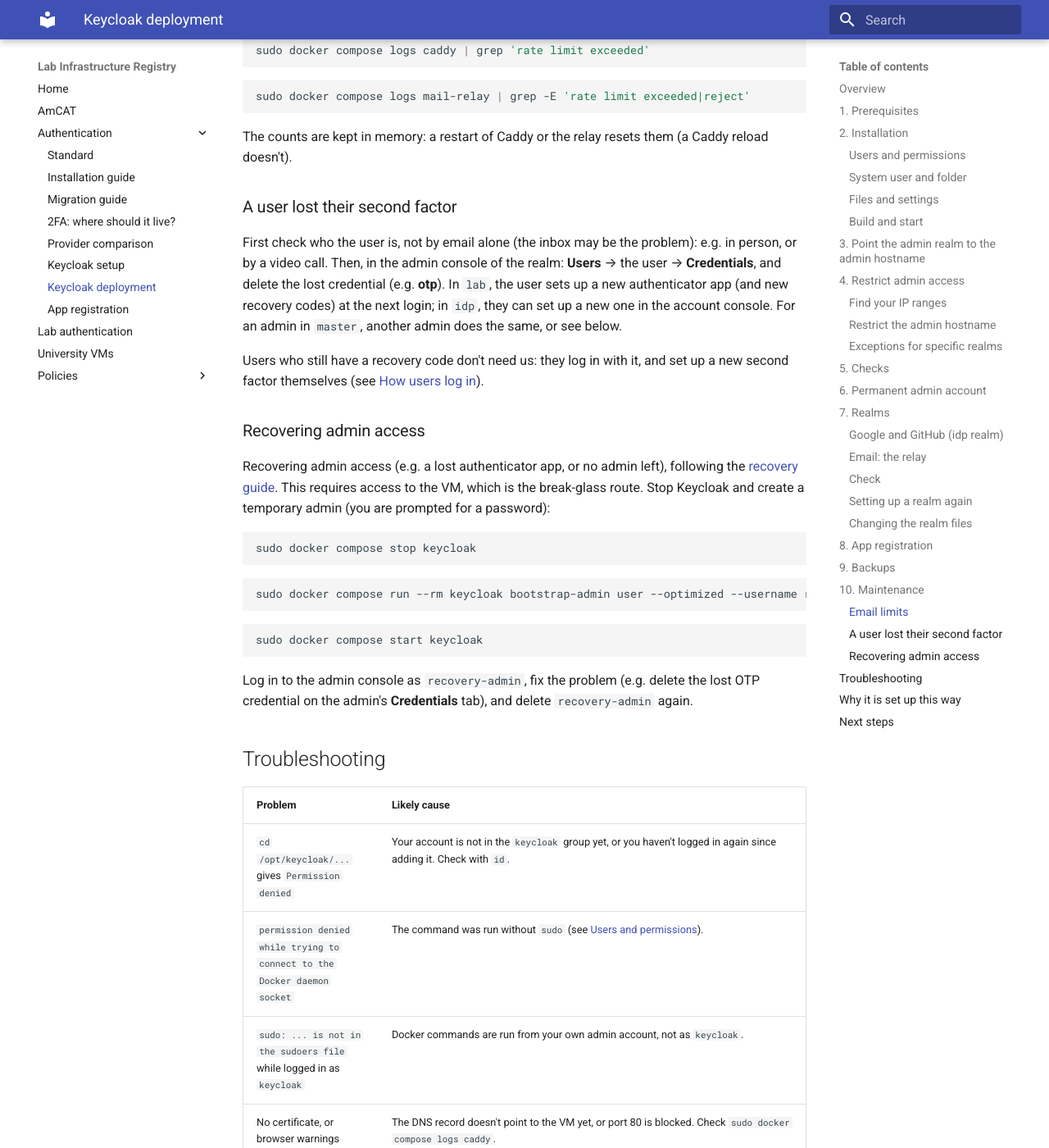
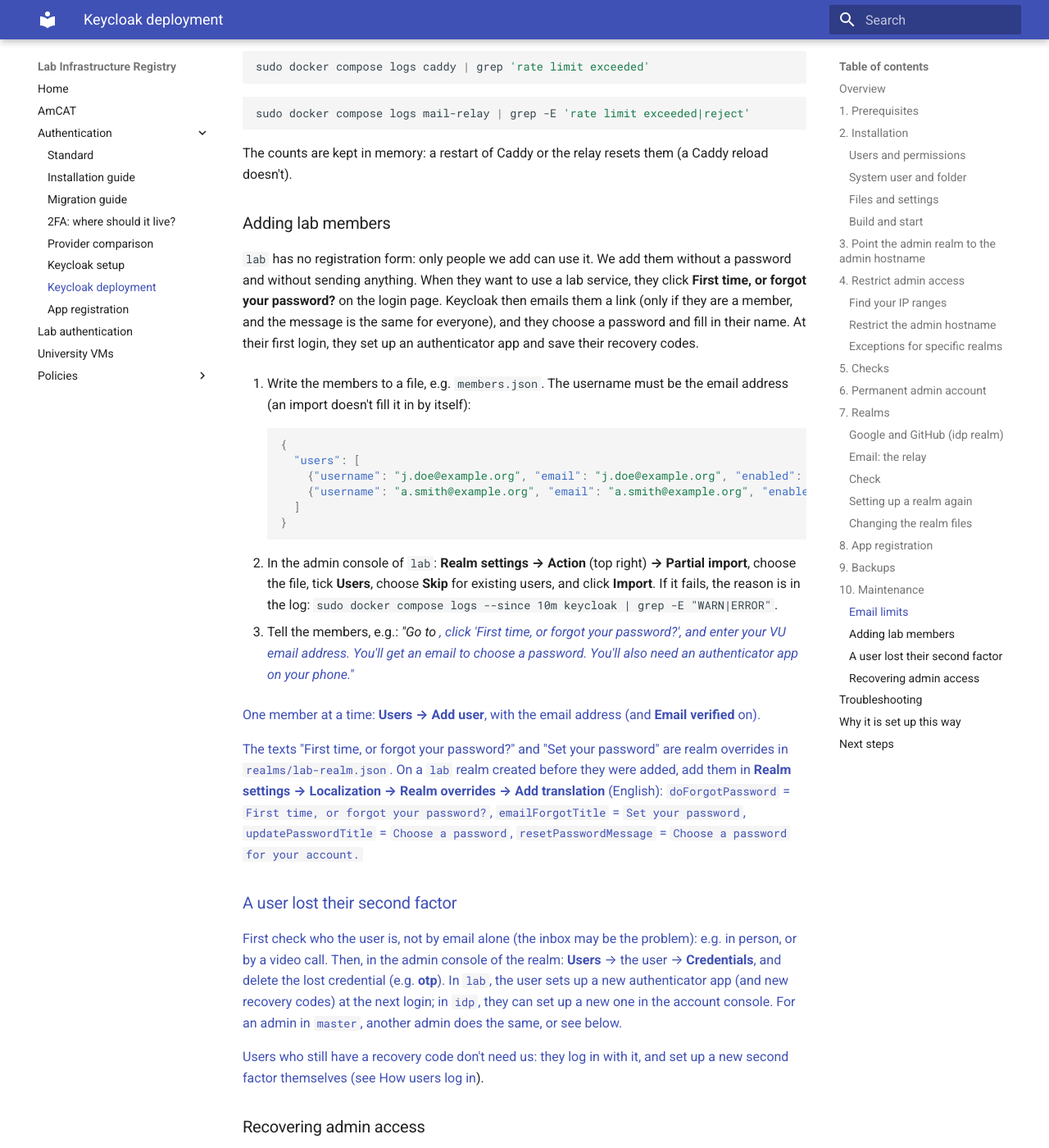
Before and after one commit to kasperwelbers/societal-analytics-lab-infra, an MkDocs documentation site: the page built from docs/keycloak-deploy.md, in a window 1280 px wide and 1400 px high, scrolled down 19488 px. Shown: the whole window at 82% size. Built offline with MkDocs 1.6.1 and Material for MkDocs 9.7.7, drawn with Linux system fonts in a browser that asks for light colours; some of the changed text lies outside the part shown.

Commit message:
Lab realm: members set their own password ("First time?")
- lab members are imported without a password, and nobody sends them
  anything. They click "First time, or forgot your password?" on the
  login page, get a link by email (only members do; the message is the
  same for everyone), choose a password and their name, and set up an
  authenticator app and recovery codes at the first login.
- lab-realm.json: realm overrides for the link and page texts.
- Runbook: "Adding lab members" (import file format with username,
  partial import, message to members, overrides for an existing realm).
- Overview and lab page: "added by us" instead of "by invitation".

Tested on a fresh stack: the whole first-time path, no email for a
non-member, and no login for a member without a password.

Co-Authored-By: Claude Opus 5.5 <noreply@anthropic.com>
Claude-Session: https://claude.ai/code/session_019W6Pqxp2q1zbwJeh2ybKkP

````diff
--- a/docs/keycloak-deploy.md
+++ b/docs/keycloak-deploy.md
@@ -339,7 +339,7 @@ The realms are in `realms/` as complete Keycloak realm files (`master-realm.json
 | Realm | For | Login | Registration | External login |
 | --- | --- | --- | --- | --- |
 | `master` | Administrators only | Password + mandatory 2FA | No | No (and no email) |
-| `lab` | The lab's own infrastructure | Password + mandatory 2FA | Invitation only | No (institutional addresses) |
+| `lab` | The lab's own infrastructure | Password + mandatory 2FA | Added by us ([Adding lab members](#adding-lab-members)) | No (institutional addresses) |
 | `idp` | The shared login for servers run by others | Password + optional 2FA | Open | Google, GitHub |
 
 In all realms:
@@ -592,6 +592,28 @@ sudo docker compose logs mail-relay | grep -E 'rate limit exceeded|reject'
 
 The counts are kept in memory: a restart of Caddy or the relay resets them (a Caddy reload doesn't).
 
+### Adding lab members
+
+`lab` has no registration form: only people we add can use it. We add them without a password and without sending anything. When they want to use a lab service, they click **First time, or forgot your password?** on the login page. Keycloak then emails them a link (only if they are a member, and the message is the same for everyone), and they choose a password and fill in their name. At their first login, they set up an authenticator app and save their recovery codes.
+
+1. Write the members to a file, e.g. `members.json`. The username must be the email address (an import doesn't fill it in by itself):
+
+    ```json
+    {
+      "users": [
+        {"username": "j.doe@example.org", "email": "j.doe@example.org", "enabled": true, "emailVerified": true},
+        {"username": "a.smith@example.org", "email": "a.smith@example.org", "enabled": true, "emailVerified": true}
+      ]
+    }
+    ```
+
+2. In the admin console of `lab`: **Realm settings → Action** (top right) **→ Partial import**, choose the file, tick **Users**, choose **Skip** for existing users, and click **Import**. If it fails, the reason is in the log: `sudo docker compose logs --since 10m keycloak | grep -E "WARN|ERROR"`.
+3. Tell the members, e.g.: *"Go to <a lab service>, click 'First time, or forgot your password?', and enter your VU email address. You'll get an email to choose a password. You'll also need an authenticator app on your phone."*
+
+One member at a time: **Users → Add user**, with the email address (and **Email verified** on).
+
+The texts "First time, or forgot your password?" and "Set your password" are realm overrides in `realms/lab-realm.json`. On a `lab` realm created before they were added, add them in **Realm settings → Localization → Realm overrides → Add translation** (English): `doForgotPassword` = `First time, or forgot your password?`, `emailForgotTitle` = `Set your password`, `updatePasswordTitle` = `Choose a password`, `resetPasswordMessage` = `Choose a password for your account.`
+
 ### A user lost their second factor
 
 First check who the user is, not by email alone (the inbox may be the problem): e.g. in person, or by a video call. Then, in the admin console of the realm: **Users** → the user → **Credentials**, and delete the lost credential (e.g. **otp**). In `lab`, the user sets up a new authenticator app (and new recovery codes) at the next login; in `idp`, they can set up a new one in the account console. For an admin in `master`, another admin does the same, or see below.
````
Also changed, not shown: deploy/keycloak/realms/README.md (+1 -0 lines), docs/keycloak.md (+2 -1 lines), docs/lab-auth.md (+2 -2 lines), 1 other file.
